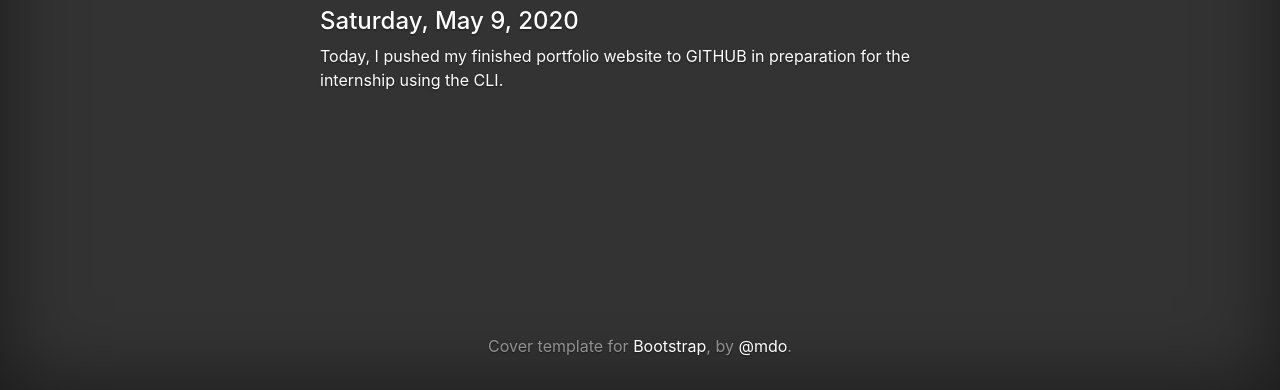
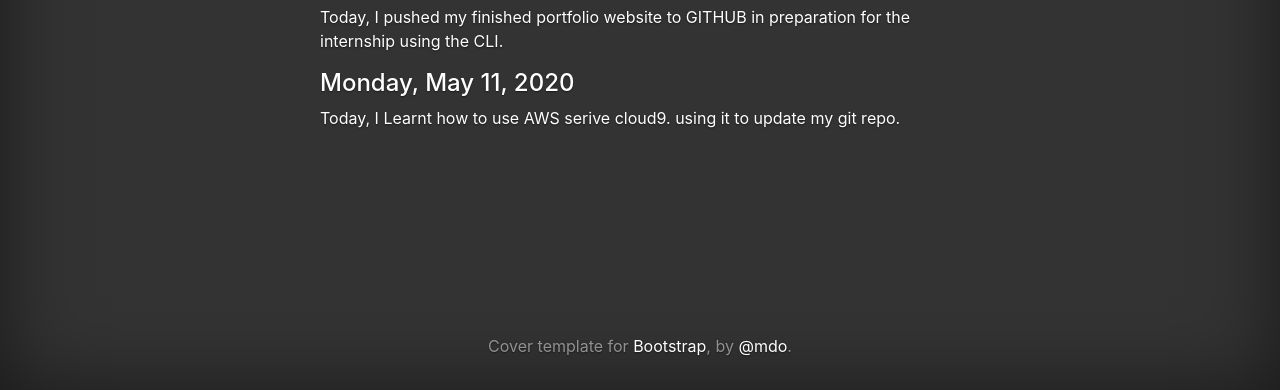
Before and after one commit to kingzamzon/MyProfile, a plain HTML site: page pages/diary.html in a window 1280 px wide. Shown: the part 410-800 px from the top of the page. Drawn offline with nearby package versions, Linux system fonts and the light colour scheme.

Commit message:
updated develop branch

```diff
--- a/pages/diary.html
+++ b/pages/diary.html
@@ -61,6 +61,12 @@
           Today, I pushed my finished portfolio website to GITHUB in preparation
           for the internship using the CLI.
         </p>
+
+         <h4 style="text-align: left;">Monday, May 11, 2020</h4>
+
+        <p style="text-align: left;">
+          Today, I Learnt how to use AWS serive cloud9. using it to update my git repo.
+        </p>
       </div>
 
       <footer class="mastfoot mt-auto">
```
Also changed, not shown: 1 other file.
